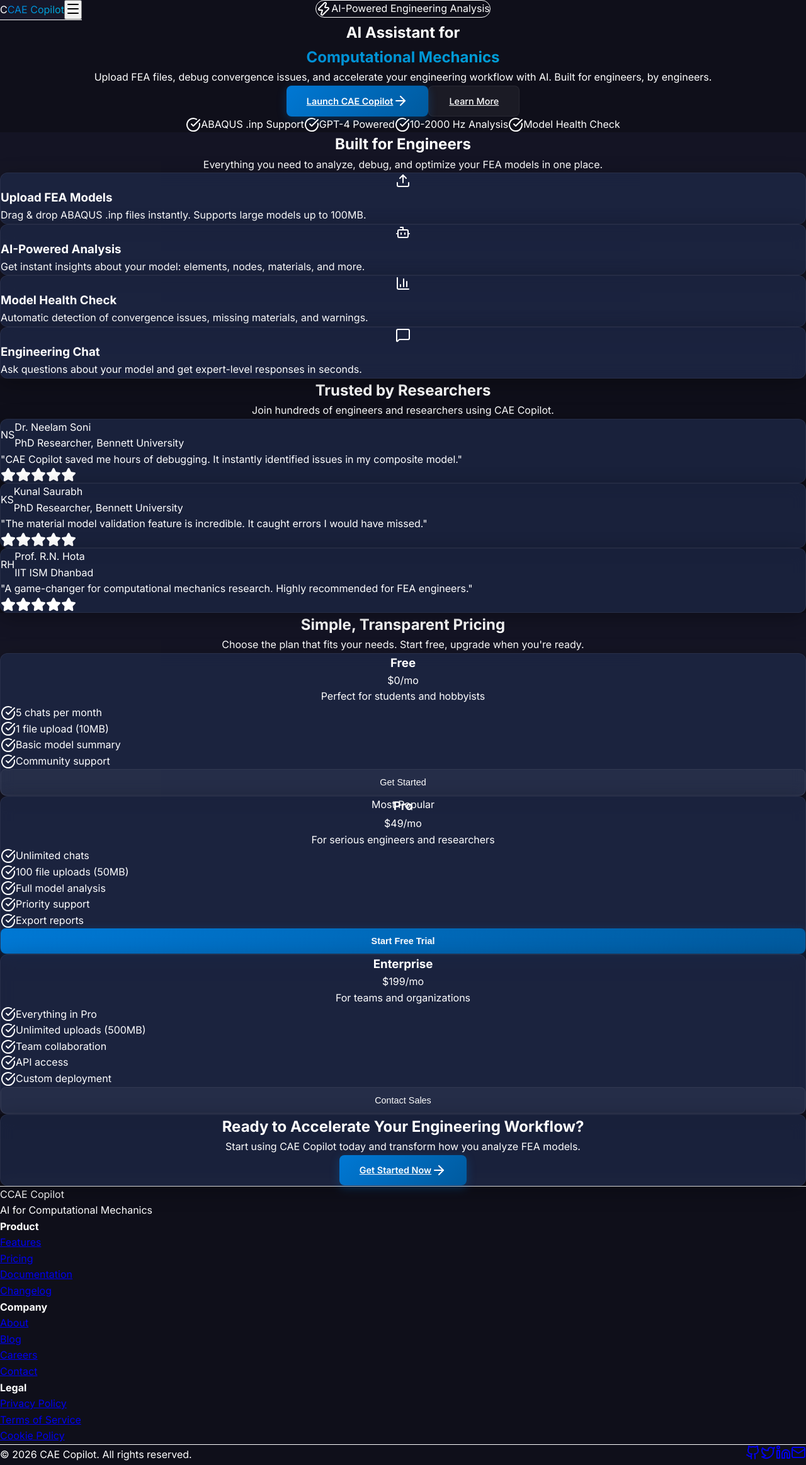
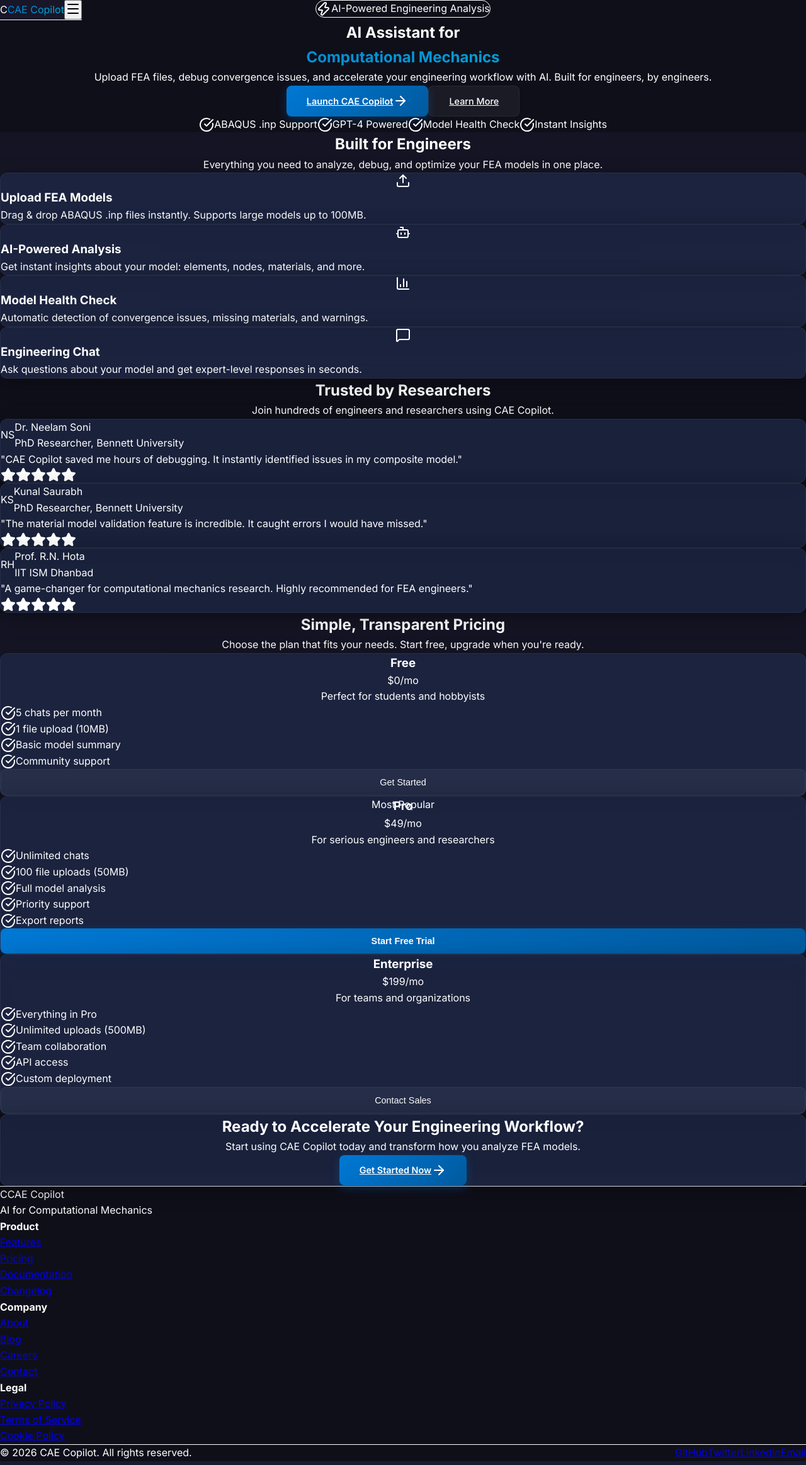
Before and after one commit to drbaijsingh/cae-copilot, a Next.js app: page / in a window 1280 px wide. Shown: the whole page at 63% size. Built offline with nearby package versions, Linux system fonts and the light colour scheme.

Commit message:
Fix: Complete fresh page.tsx with text links

```diff
--- a/app/page.tsx
+++ b/app/page.tsx
@@ -1,35 +1,25 @@
-// app/page.tsx
+// app/page.tsx - COMPLETE FRESH VERSION
 
 'use client';
 
-import { useState, useEffect } from 'react';
-// app/page.tsx - CORRECT IMPORTS
-
+import { useState } from 'react';
 import {
   ArrowRight,
   Upload,
   MessageSquare,
   BarChart3,
-  Shield,
   Zap,
   CheckCircle,
   Star,
   Users,
   FileText,
   Bot,
-  TrendingUp,
-  ChevronRight,
   Menu,
-  X,
-  Github,      // ← This exists as "Github" (capital H)
-  Twitter,     // ← This exists as "Twitter"
-  Linkedin,    // ← This exists as "Linkedin" (capital L)
-  Mail
+  X
 } from 'lucide-react';
 
 export default function Home() {
   const [isMenuOpen, setIsMenuOpen] = useState(false);
-  const [activeFeature, setActiveFeature] = useState(0);
 
   const features = [
     {
@@ -192,11 +182,11 @@
             </div>
             <div className="flex items-center gap-2">
               <CheckCircle className="w-4 h-4 text-green-400" />
-              10-2000 Hz Analysis
+              Model Health Check
             </div>
             <div className="flex items-center gap-2">
               <CheckCircle className="w-4 h-4 text-green-400" />
-              Model Health Check
+              Instant Insights
             </div>
           </div>
         </div>
@@ -216,7 +206,6 @@
               <div
                 key={index}
                 className="glass-card p-6 group cursor-pointer hover:border-blue-500/30"
-                onMouseEnter={() => setActiveFeature(index)}
               >
                 <div className={`w-12 h-12 rounded-xl bg-gradient-to-br ${feature.color} flex items-center justify-center text-white mb-4 group-hover:scale-110 transition`}>
                   <feature.icon className="w-6 h-6" />
@@ -367,11 +356,11 @@
           </div>
           <div className="border-t border-white/5 mt-8 pt-8 flex flex-wrap justify-between items-center text-sm text-gray-400">
             <span>© 2026 CAE Copilot. All rights reserved.</span>
-            <div className="flex gap-4">
-              <a href="#" className="hover:text-white"><Github className="w-5 h-5" /></a>
-              <a href="#" className="hover:text-white"><Twitter className="w-5 h-5" /></a>
-              <a href="#" className="hover:text-white"><Linkedin className="w-5 h-5" /></a>
-              <a href="#" className="hover:text-white"><Mail className="w-5 h-5" /></a>
+            <div className="flex gap-6">
+              <a href="#" className="hover:text-white transition">GitHub</a>
+              <a href="#" className="hover:text-white transition">Twitter</a>
+              <a href="#" className="hover:text-white transition">LinkedIn</a>
+              <a href="#" className="hover:text-white transition">Email</a>
             </div>
           </div>
         </div>
```
